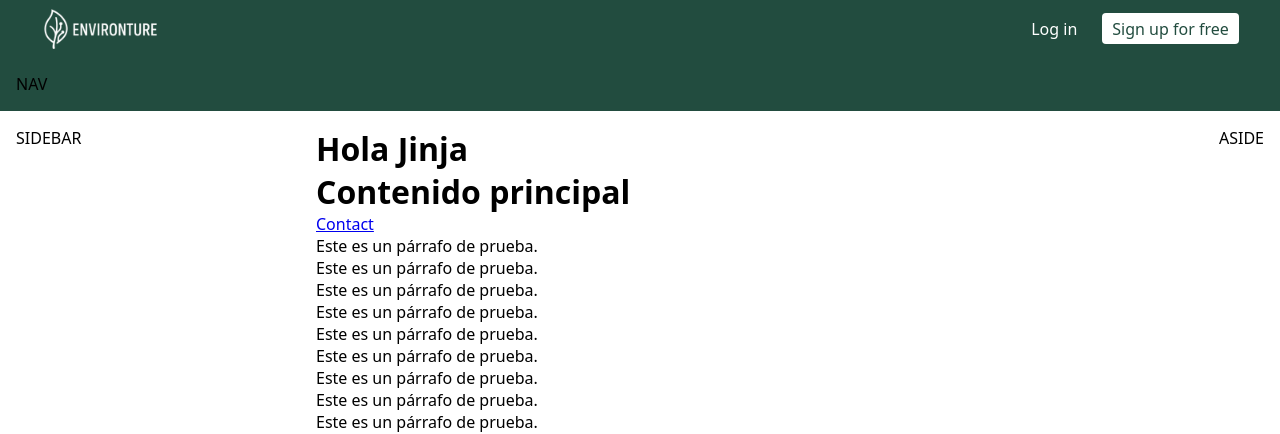
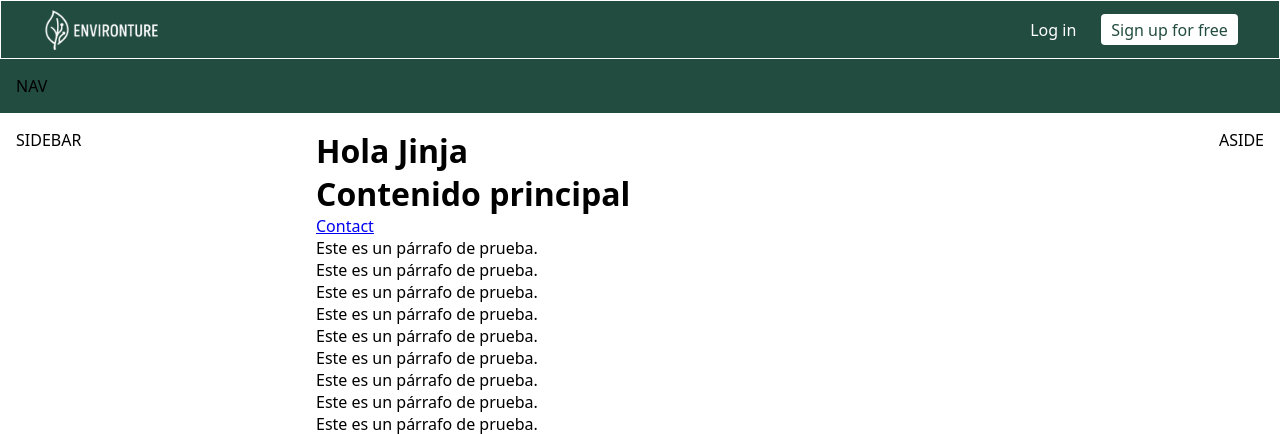
Before and after one commit to AlbertoRigoglioso/PrimerosPasos, a Flask app: page / in a window 1280 px wide. Shown: the top 434 px of the page. Run offline with Flask 3, Linux system fonts and the light colour scheme.

Commit message:
Update styles.css

```diff
--- a/static/css/styles.css
+++ b/static/css/styles.css
@@ -42,6 +42,8 @@ header { grid-area: header; align-items:center; background: var(--c-corporate);
   grid-template-areas:
     "header_c1 header_c2 header_c3";
   border-color: white;
+  border-style: solid; /* Define el estilo del borde */
+  border-width: 1px;
 }
 nav    { grid-area: nav;    background: var(--c-corporate);    padding: 16px;
 border-color: white;}
```
